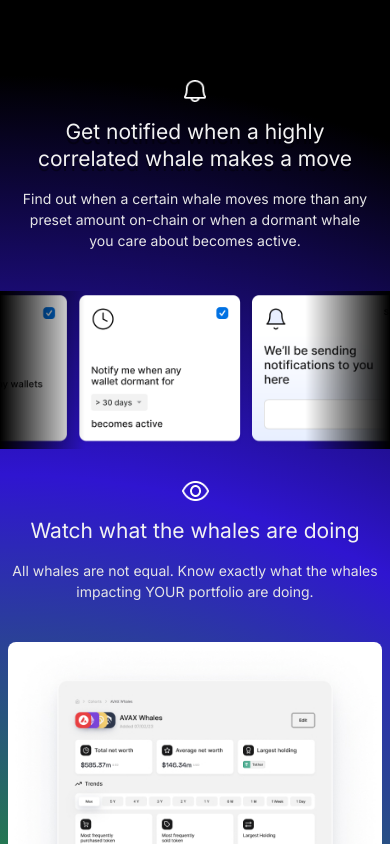
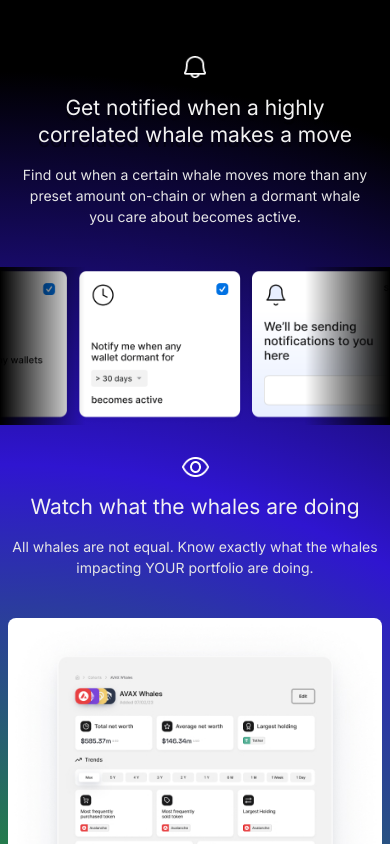
Before and after one commit to rohann06/loch_assessment, a Next.js app: page / in a window 390 px wide. Built offline with nearby package versions, Linux system fonts and the light colour scheme.

Commit message:
removed my-10 from the email side div

```diff
--- a/app/page.tsx
+++ b/app/page.tsx
@@ -7,7 +7,7 @@ export default function Home() {
     <main className=" md:flex items-center h-screen overflow-x-hidden ">
       {/* Detail side */}
       <div className=" md:h-screen md:w-[55.56%] bg-[radial-gradient(circle_at_bottom_left,_var(--tw-gradient-stops))] from-[#1FA911] from-[18%] via-[#2F15D0] via-[60%] to-[rgb(0,0,0)] to-[90%] xl:pt-10">
-        <div className=" flex flex-col w-full lg:pl-[62px] pt-10 lg:pt-0">
+        <div className=" flex flex-col w-full lg:pl-[62px] pt-4 lg:pt-0">
           {/* 1stsection */}
           <div className=" text-[#F2F2F2] h-[251px] md:flex md:justify-between md:items-center w-full">
             <div className=" text-center lg:text-start px-[20px] my-10 lg:my-0">
@@ -75,7 +75,7 @@ export default function Home() {
       </div>
 
       {/* Email side */}
-      <div className=" md:h-screen md:w-[44.44%] flex justify-center items-center lg:my-10 my-10">
+      <div className=" md:h-screen md:w-[44.44%] flex justify-center items-center lg:my-0 my-10">
         <div className=" w-[365px] h-[347px]">
           <div className=" p-2">
             <h3 className=" text-[39px] text-[#B0B1B3] font-medium">
```
